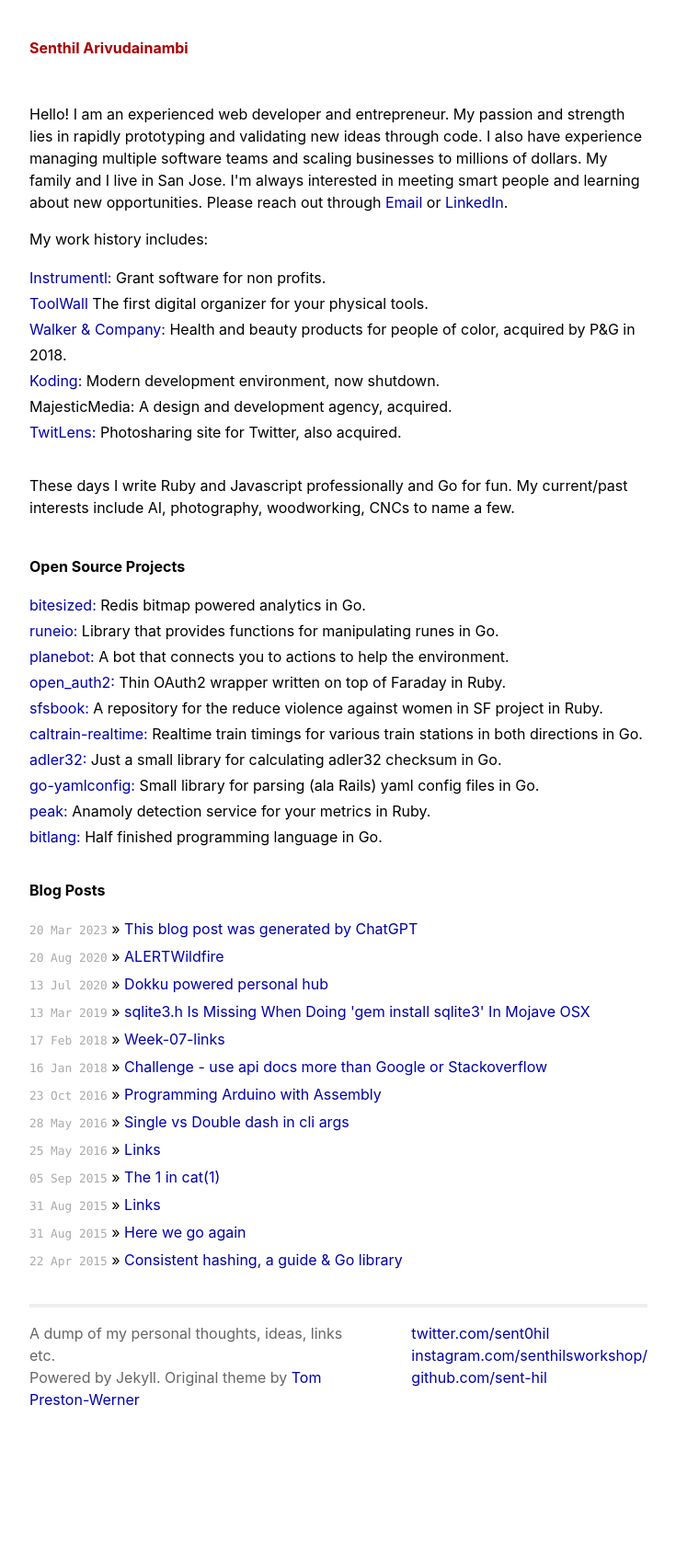
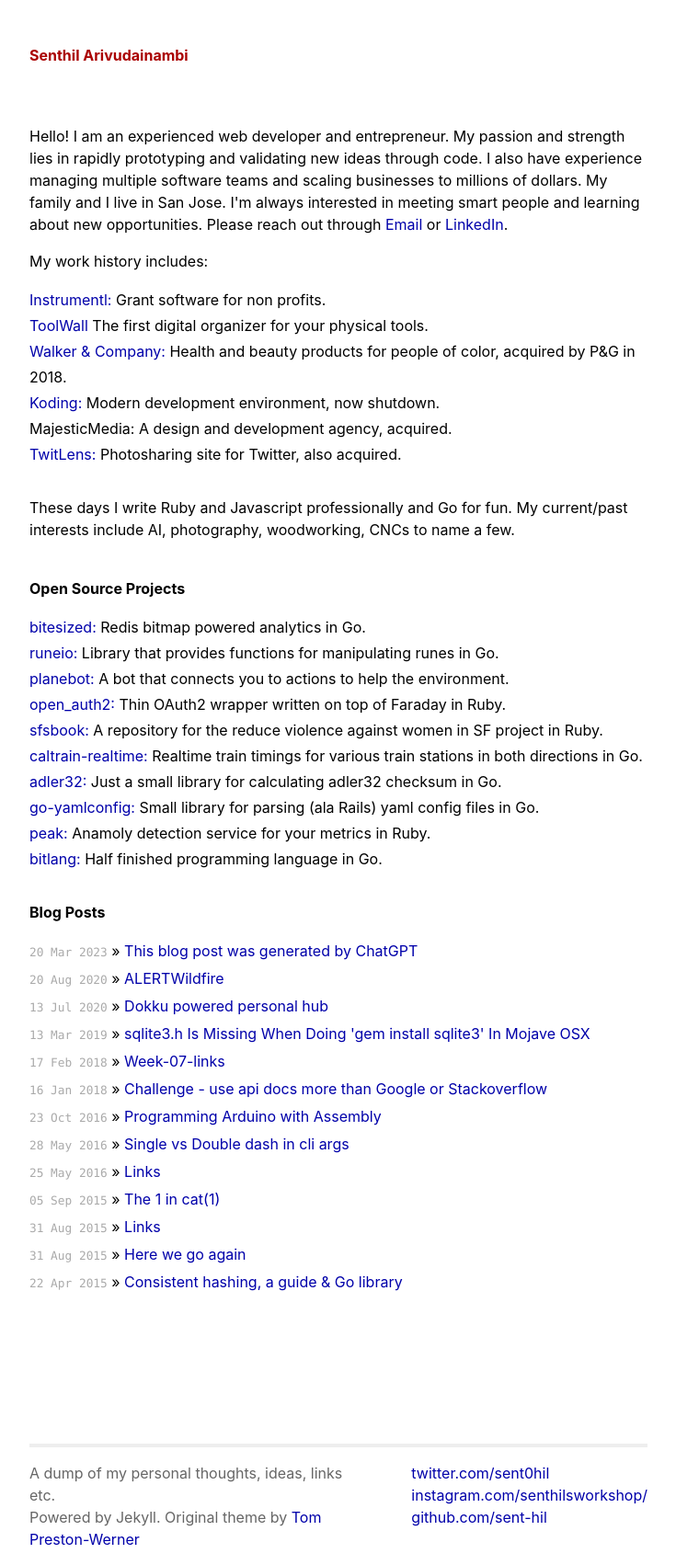
Before and after one commit to sent-hil/sent-hil.github.io, a Jekyll site: the page built from index.html, in a window 1280 px wide. Shown: the whole page at 92% size, without its empty margins (272-1007 px from the left). Built offline with Jekyll 4.4.1, drawn with Linux system fonts in a browser that asks for light colours; before the commit the page ends 1550 px from its top, so only the background shows below that.

Commit message:
tweak margins

```diff
--- a/css/screen.css
+++ b/css/screen.css
@@ -91,7 +91,7 @@
 .title {
   color: #a00;
   font-weight: bold;
-  margin-bottom: 3em;
+  margin-bottom: 4rem;
 }
 
 .site .title a {
@@ -121,8 +121,15 @@
 .site .footer {
   color: #666;
   border-top: 4px solid #eee;
-  margin-top: 2em;
   overflow: hidden;
+}
+
+.site {
+  margin-top: 3rem;
+}
+
+.footer {
+  margin-top: 10rem;
 }
 
 .footer {
```
Also changed, not shown: 2 other files.
